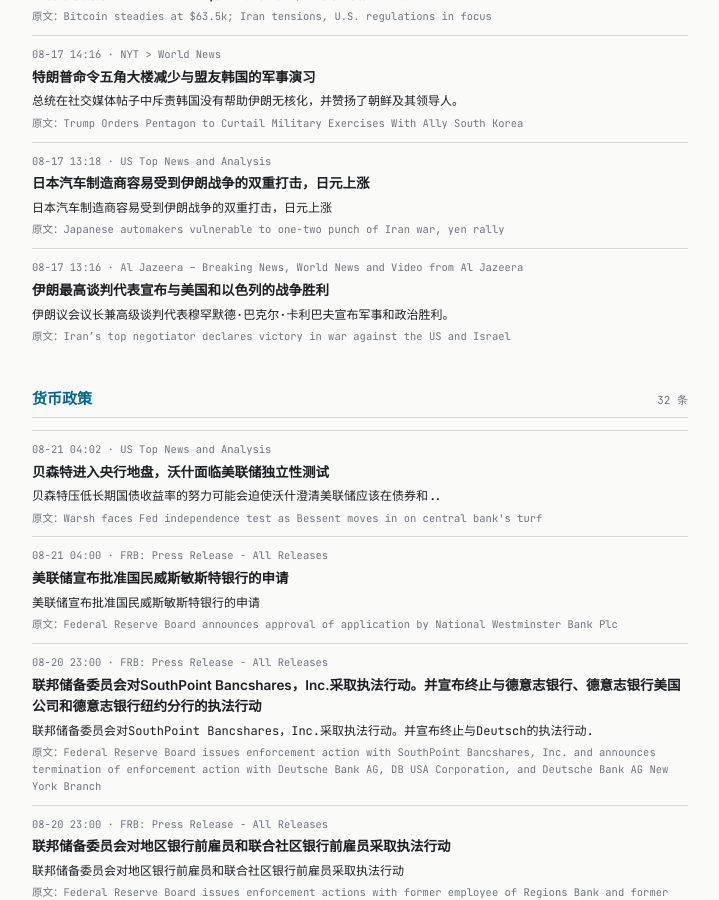
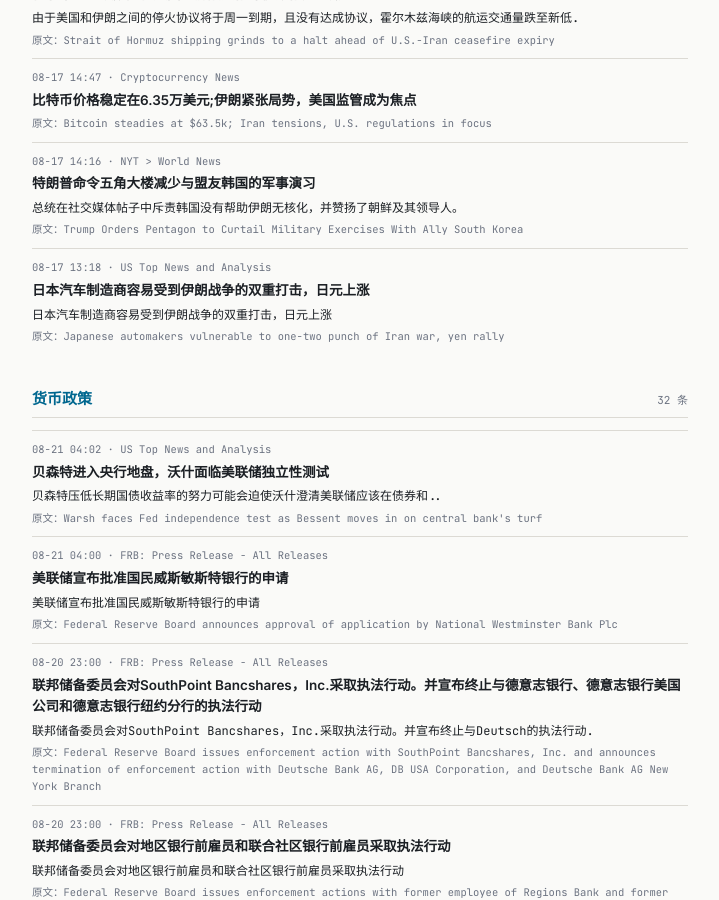
Before and after one commit to tang3super/tang3super.github.io, a Jekyll site: the page built from macro-trade/news-digest.md, in a window 1280 px wide and 900 px high, scrolled down 8122 px. Shown: the whole window, without its empty margins (280-999 px from the left). Built offline with Jekyll 4.4.1, drawn with Linux system fonts in a browser that asks for light colours; some of the changed text lies outside the part shown.

Commit message:
sync news-digest article

```diff
--- a/macro-trade/news-digest.md
+++ b/macro-trade/news-digest.md
@@ -549,13 +556,6 @@
     time: 08-17 13:18
     title_zh: 日本汽车制造商容易受到伊朗战争的双重打击，日元上涨
     summary_zh: 日本汽车制造商容易受到伊朗战争的双重打击，日元上涨
-  - title: Iran’s top negotiator declares victory in war against the US and Israel
-    summary: Iran’s Parliament speaker and top negotiator Mohammad Baqer Qalibaf has declared both a military and political victory.
-    link: https://www.aljazeera.com/video/newsfeed/2026/8/17/irans-top-negotiator-declares-victory-in-war-against-the-us-and-israel?traffic_source=rss
-    source: Al Jazeera – Breaking News, World News and Video from Al Jazeera
-    time: 08-17 13:16
-    title_zh: 伊朗最高谈判代表宣布与美国和以色列的战争胜利
-    summary_zh: 伊朗议会议长兼高级谈判代表穆罕默德·巴克尔·卡利巴夫宣布军事和政治胜利。
 - name: 货币政策
   items:
   - title: Warsh faces Fed independence test as Bessent moves in on central bank's turf
```
Also changed, not shown: other parts of macro-trade/news-digest.md (+8 -1 lines).
